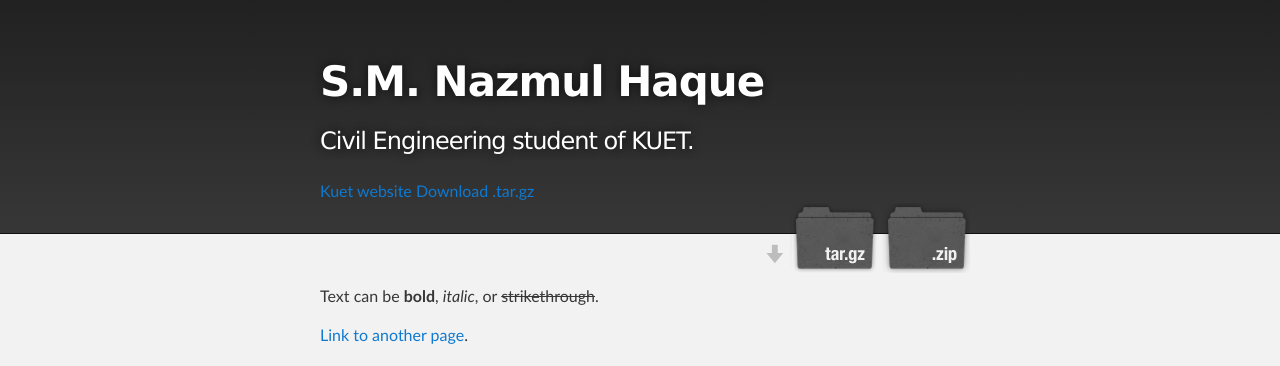
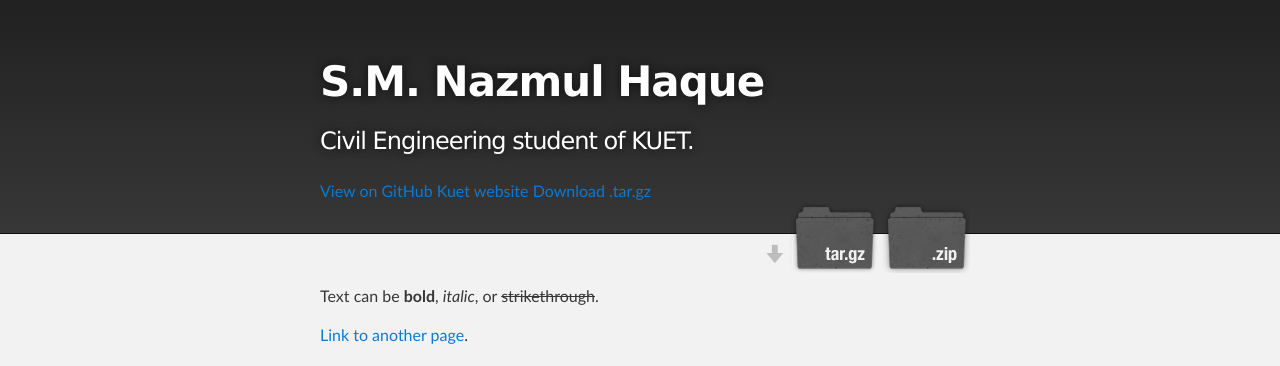
Before and after one commit to nazmul1501034/nazmul1501034.github.io, a Jekyll site: the page built from index.md, in a window 1280 px wide and 900 px high. Shown: the top 366 px of the window. Built offline with Jekyll 4.4.1, drawn with Linux system fonts in a browser that asks for light colours.

Commit message:
add user_page instead of project_page

```diff
--- a/_layouts/default.html
+++ b/_layouts/default.html
@@ -28,7 +28,7 @@
               <a class="tar_download_link" href="{{ site.github.tar_url }}">Download this project as a tar.gz file</a>
             </section>
           {% endif %}
-		  {% if site.github.is_project_page %}
+		  {% if site.github.is_user_page %}
          	<a href="{{ site.github.repository_url }}" class="btn">View on GitHub</a>
       	  {% endif %}
       	  {% if site.show_downloads %}
```
